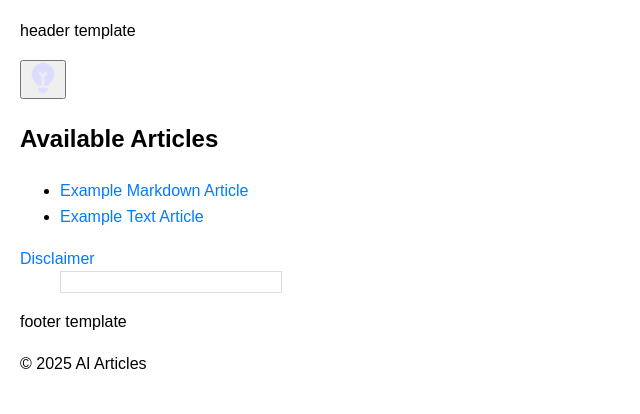
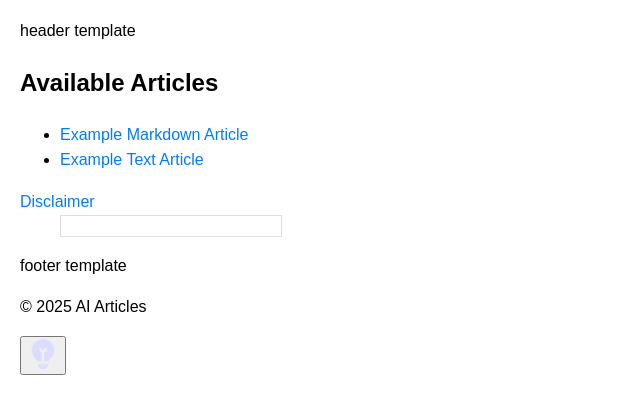
Before and after one commit to gameperson/info-auto, a plain HTML site: page index.html in a window 1280 px wide. Shown: the part 76-490 px from the top of the page, without its empty margins (0-640 px from the left). Drawn offline with Linux system fonts and the light colour scheme.

Commit message:
Update header.html

```diff
--- a/templates/header.html
+++ b/templates/header.html
@@ -2,5 +2,5 @@
     <h1>AI Articles Working Javascript</h1>
     <p>header template</p>
 <!--    <div id="theme-switch-header"></div> -->
-    <div id="theme-switch-footer"></div>
+<!--    <div id="theme-switch-footer"></div> -->
 </header>
```
